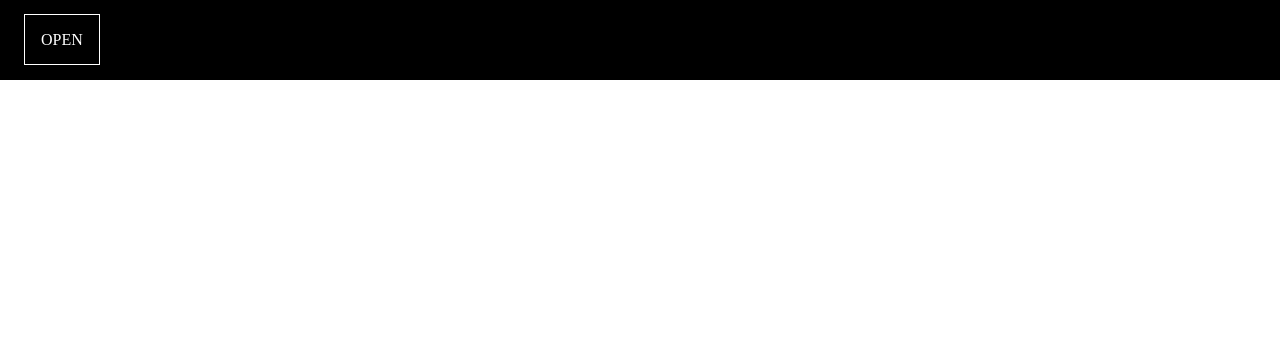
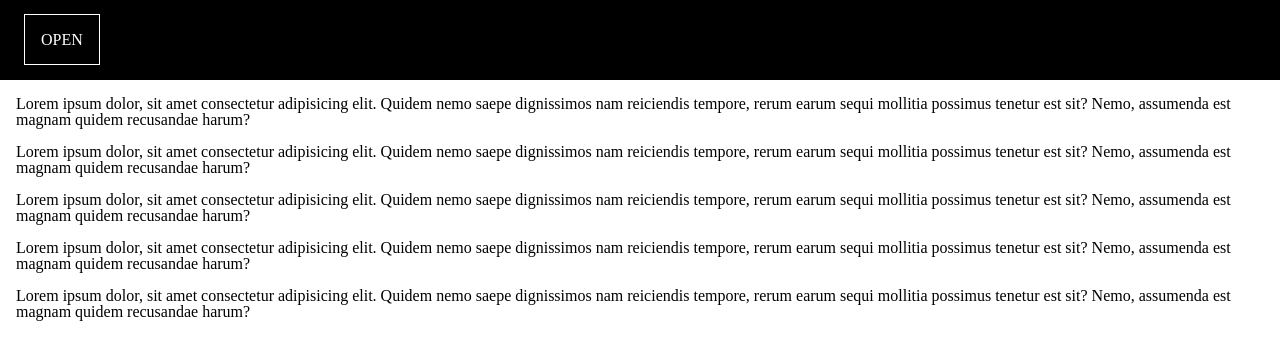
Before and after one commit to mciver83/html-css-drawer-guided, a plain HTML site: page index.html in a window 1280 px wide. Drawn offline with Linux system fonts and the light colour scheme.

Commit message:
finish project

```diff
--- a/index.html
+++ b/index.html
@@ -15,6 +15,36 @@
     </header>
     <main>
       <div id="drawer"></div>
+      <p>
+        Lorem ipsum dolor, sit amet consectetur adipisicing elit. Quidem nemo
+        saepe dignissimos nam reiciendis tempore, rerum earum sequi mollitia
+        possimus tenetur est sit? Nemo, assumenda est magnam quidem recusandae
+        harum?
+      </p>
+      <p>
+        Lorem ipsum dolor, sit amet consectetur adipisicing elit. Quidem nemo
+        saepe dignissimos nam reiciendis tempore, rerum earum sequi mollitia
+        possimus tenetur est sit? Nemo, assumenda est magnam quidem recusandae
+        harum?
+      </p>
+      <p>
+        Lorem ipsum dolor, sit amet consectetur adipisicing elit. Quidem nemo
+        saepe dignissimos nam reiciendis tempore, rerum earum sequi mollitia
+        possimus tenetur est sit? Nemo, assumenda est magnam quidem recusandae
+        harum?
+      </p>
+      <p>
+        Lorem ipsum dolor, sit amet consectetur adipisicing elit. Quidem nemo
+        saepe dignissimos nam reiciendis tempore, rerum earum sequi mollitia
+        possimus tenetur est sit? Nemo, assumenda est magnam quidem recusandae
+        harum?
+      </p>
+      <p>
+        Lorem ipsum dolor, sit amet consectetur adipisicing elit. Quidem nemo
+        saepe dignissimos nam reiciendis tempore, rerum earum sequi mollitia
+        possimus tenetur est sit? Nemo, assumenda est magnam quidem recusandae
+        harum?
+      </p>
     </main>
   </body>
 </html>
--- a/style.css
+++ b/style.css
@@ -20,6 +20,8 @@ main {
   height: 100%;
   border-top: 1px solid white;
   transform: translateX(-400px);
+  transition: transform 0.3s ease-in;
+  position: fixed;
 }
 
 #drawer-button:checked ~ main > #drawer {
@@ -40,3 +42,7 @@ label::after {
 #drawer-button:checked ~ header > label::after {
   content: "CLOSE";
 }
+
+p {
+  margin: 16px;
+}
```
